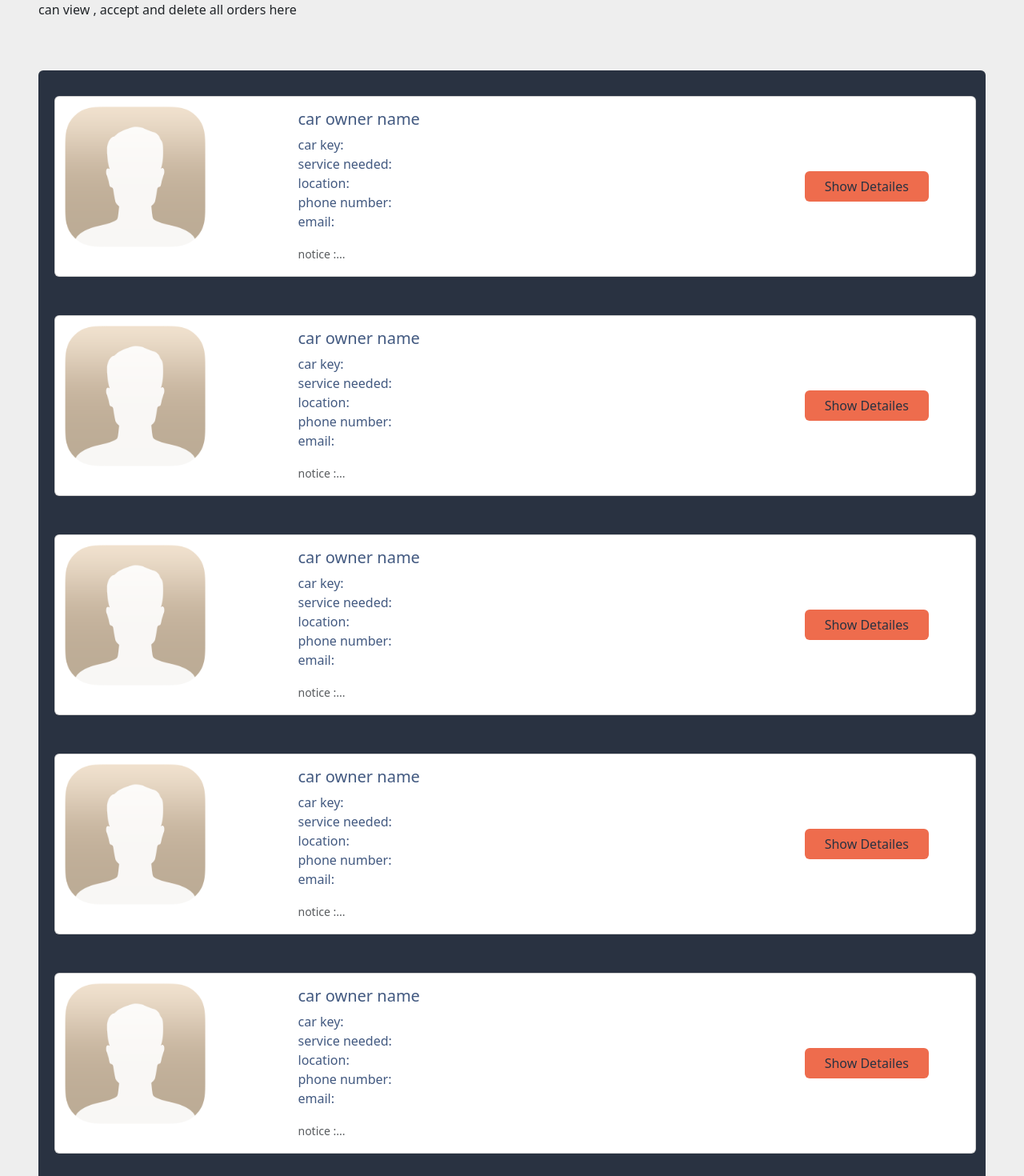
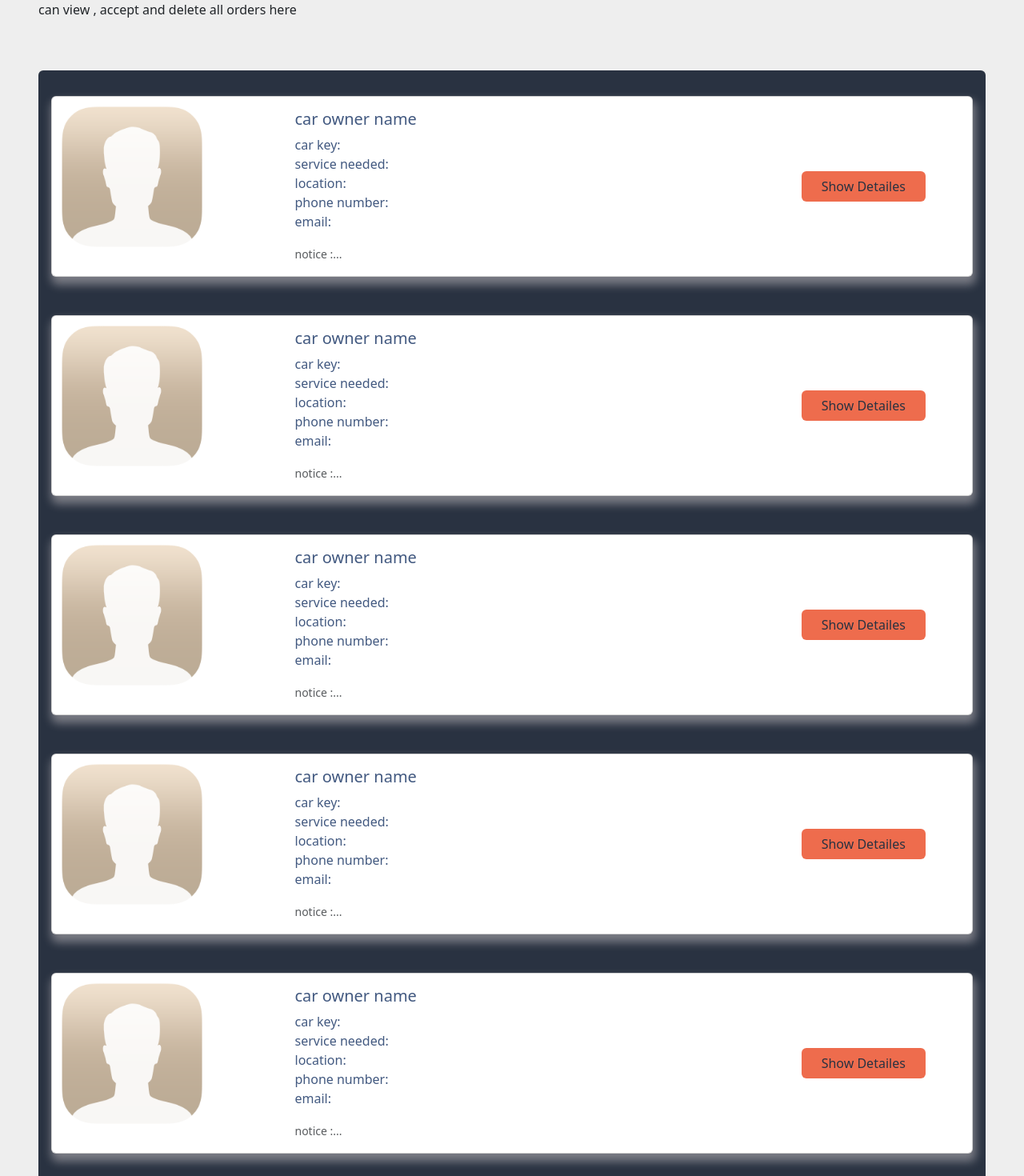
Before and after one commit to Mayar-M-Hamed0/Final-project-ITI, an Angular app: page /orders in a window 1280 px wide. Shown: the part 160-1630 px from the top of the page at 80% size. Built offline with nearby package versions, Linux system fonts and the light colour scheme.

Commit message:
small edit

```diff
--- a/src/app/center-orders/center-orders.component.css
+++ b/src/app/center-orders/center-orders.component.css
@@ -4,6 +4,11 @@
 }
 .card{
   color:#425980 !important;
+  box-shadow: 2px 8px 12px 2px #f0e7e769;
+
+}
+.card:hover{
+  transform: scale(1.025);
 }
 .component{
   background-color: #293241 ;
--- a/src/app/center-orders/center-orders.component.html
+++ b/src/app/center-orders/center-orders.component.html
@@ -6,7 +6,7 @@
   <div class="component rounded-2 p-3 mb-5 mx-5 ">
 
 
-    <div class="card mb-5 w-100 ms-1 mt-3" >
+    <div class="card mb-5 w-100 me-2 mt-3" >
       <div class="row g-0">
         <div class="col-md-3">
           <img src="../../assets/usre .png" class="img-fluid rounded-start" alt="..." />
@@ -39,7 +39,7 @@
       </div>
     </div>
 
-    <div class="card mb-5 w-100 ms-1 mt-3" >
+    <div class="card mb-5 w-100 me-2 mt-3" >
       <div class="row g-0">
         <div class="col-md-3">
           <img src="../../assets/usre .png" class="img-fluid rounded-start" alt="..." />
@@ -72,7 +72,7 @@
       </div>
     </div>
 
-    <div class="card mb-5 w-100 ms-1 mt-3" >
+    <div class="card mb-5 w-100 me-2 mt-3" >
       <div class="row g-0">
         <div class="col-md-3">
           <img src="../../assets/usre .png" class="img-fluid rounded-start" alt="..." />
@@ -105,7 +105,7 @@
       </div>
     </div>
 
-    <div class="card mb-5 w-100 ms-1 mt-3" >
+    <div class="card mb-5 w-100 me-2 mt-3" >
       <div class="row g-0">
         <div class="col-md-3">
           <img src="../../assets/usre .png" class="img-fluid rounded-start" alt="..." />
@@ -138,7 +138,7 @@
       </div>
     </div>
 
-    <div class="card mb-5 w-100 ms-1 mt-3" >
+    <div class="card mb-5 w-100 me-2 mt-3" >
       <div class="row g-0">
         <div class="col-md-3">
           <img src="../../assets/usre .png" class="img-fluid rounded-start" alt="..." />
```
